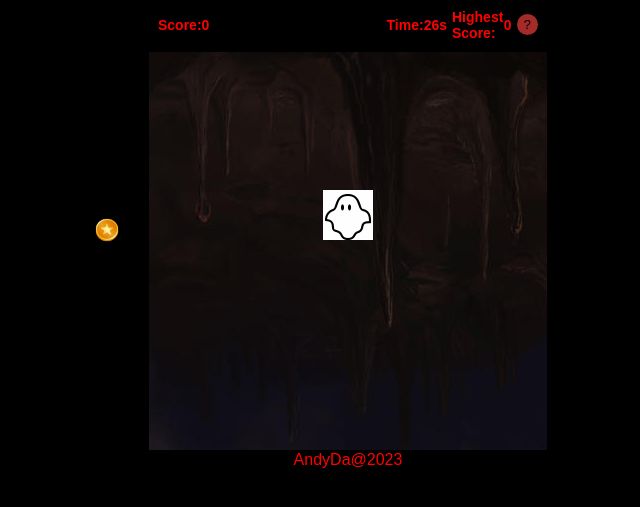
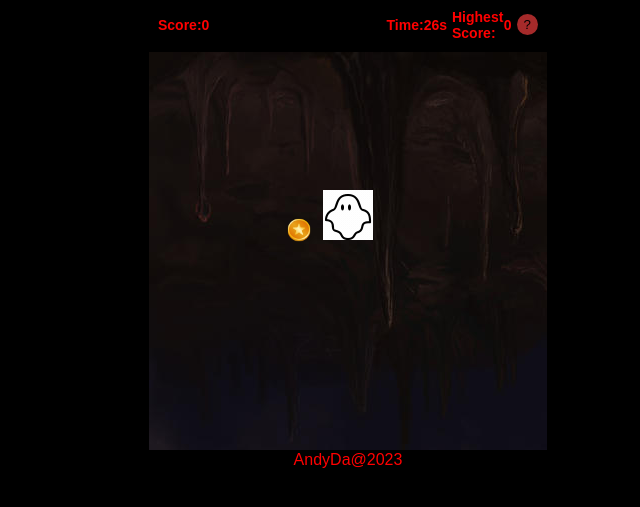
Before and after one commit to doudoudaAndy/Ghost-Game, a plain HTML site: page index.html in a window 1280 px wide. Shown: the part 185-692 px from the top of the page, without its empty margins (292-932 px from the left). Drawn offline with Linux system fonts and the light colour scheme.

Commit message:
slove many bugs

```diff
--- a/script.js
+++ b/script.js
@@ -6,7 +6,6 @@ const gameContainer = document.getElementById("game-container");
 const scoreContainer = document.getElementById("score-container");
 
 //TODO: Slove the problem of score
-//TODO: Slove problem of the character and coin resteting out of the gaming area
 
 helpBtn.addEventListener("click", () => {
   alert(
--- a/style.css
+++ b/style.css
@@ -67,7 +67,7 @@ h1 {
 #coin {
   position: absolute;
   top: 50%;
-  left: 30%;
+  left: 45%;
   width: 30px;
   height: 30px;
 }
```
